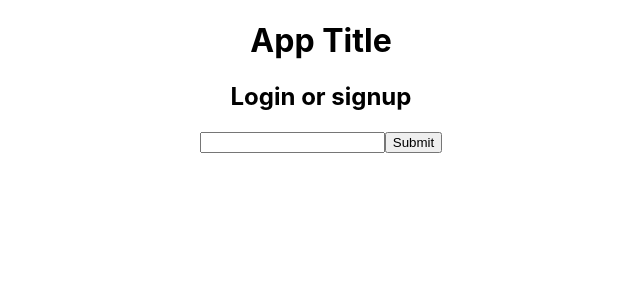
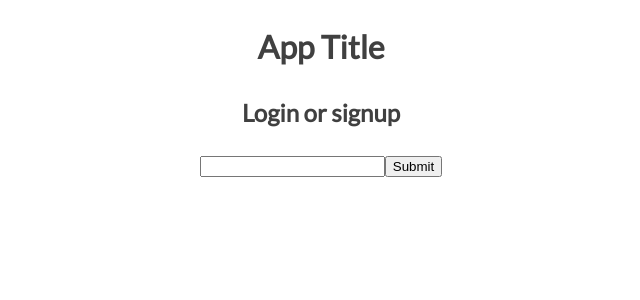
Before and after one commit to avidler/weight-tracker, a React (Create React App) app in the folder client/: page / in a window 1280 px wide. Shown: the top 300 px of the page, without its empty margins (319-959 px from the left). Built offline with nearby package versions, Linux system fonts and the light colour scheme; the HTML template or start-up script is replaced by a standard one.

Commit message:
started styling

```diff
--- a/client/src/App.css
+++ b/client/src/App.css
@@ -1,3 +1,24 @@
+@import url('https://fonts.googleapis.com/css2?family=Dosis&display=swap');
+@import url('https://fonts.googleapis.com/css2?family=Lato&display=swap');
+
+* {box-sizing: border-box;}
+
+
+body {
+  margin: 0; /* ALWAYS START WITH THIS TOO */
+  font-family: 'Lato', sans-serif;
+  font-size: 1rem; /* default size of 16px */
+  color: #404040;
+  line-height: 1.6; /* will ususally need to play about with this */
+
+}
+
+img {
+  max-width: 100%; /* Always do this to prevent overflow on small screens */
+}
+
+
+
 .App {
   text-align: center;
 }
```
